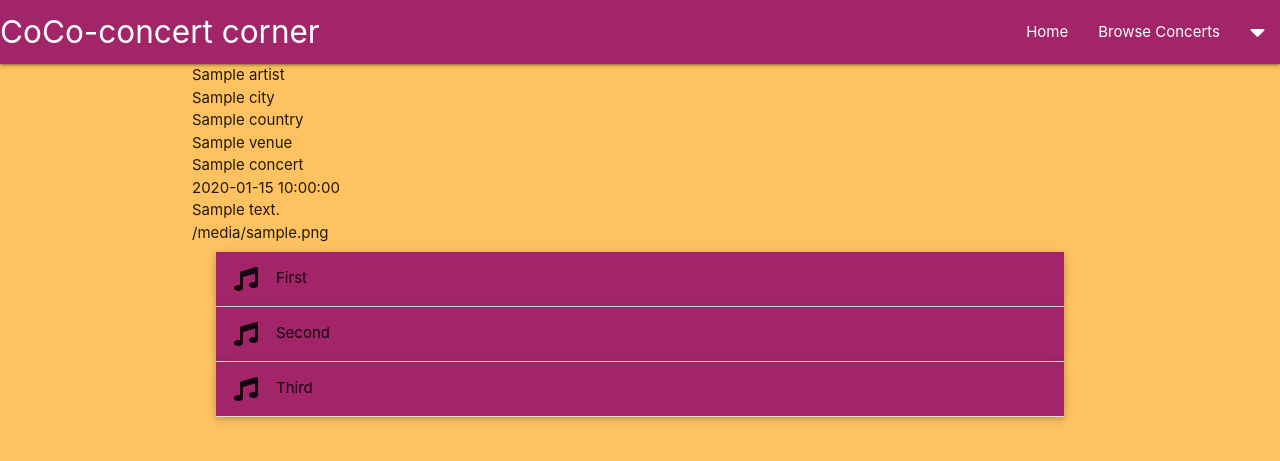
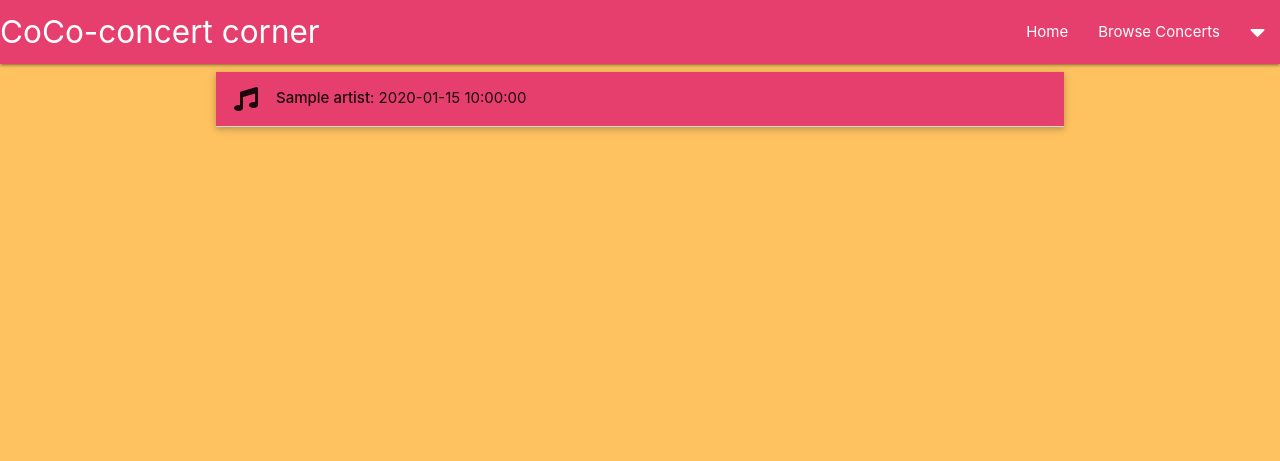
Before and after one commit to komfiGolabi/CoCo-Concert-Corner, a Flask app: page / in a window 1280 px wide. Shown: the top 461 px of the page. Run offline with Flask 2, Linux system fonts and the light colour scheme; a database or web service that is not in the repository returns one stand-in record (values such as "Sample title"); some libraries are stand-ins or nearby versions.

Commit message:
connected data from database to the collaspsible section of the concert corner

```diff
--- a/app.py
+++ b/app.py
@@ -21,7 +21,7 @@ mongo = PyMongo(app)
 @app.route("/")
 @app.route("/get_concerts")
 def get_concerts():
-    concerts = mongo.db.concerts.find()
+    concerts = list(mongo.db.concerts.find())
     return render_template("concerts.html", concerts=concerts)
 
 
--- a/static/css/style.css
+++ b/static/css/style.css
@@ -5,8 +5,10 @@ body {
 .nav-wrapper,
 .sidenav,
 .collapsible-header{
-    background-color: #A12568;
+    background-color: #E63E6D;
+
 }
+
 
 
 .form-box{
--- a/static/js/script.js
+++ b/static/js/script.js
@@ -2,8 +2,12 @@ $(document).ready(function(){
     $(".dropdown-trigger").dropdown({ hover: false });
     $('.sidenav').sidenav();
     $('.collapsible').collapsible();
-    $('.parallax').parallax();
+
+});
 
 
-
-  });
+// Manually make all DOM with .collapsible collapsible
+function initialCollaps (){
+  $('.collapsible').collapsible();
+}
+initialCollaps();
--- a/templates/base.html
+++ b/templates/base.html
@@ -16,13 +16,13 @@
         <header>
 
             <!--main menu with a dropdown-->
-        <nav class="nav-extended">
+        <nav class="nav-extended text-shadow light-blue darken-1">
 
         <div class="nav-wrapper">
             <a href="{{ url_for('get_concerts') }}" class="brand-logo text-darken text-shadow">CoCo-concert corner</a>
             <a href="#" data-target="mobile-demo" class="sidenav-trigger right"><i class="fas fa-bars"></i></a>
         <ul class="right hide-on-med-and-down">
-            <li><a href="templates/index.html">Home</a></li>
+            <li><a href="#">Home</a></li>
             <li><a href="{{ url_for('get_concerts') }}">Browse Concerts</a></li>
 
             {% if session.user %}
--- a/templates/concerts.html
+++ b/templates/concerts.html
@@ -1,35 +1,24 @@
-<!DOCTYPE html>
 {% extends "base.html" %}
-
 {% block content %}
 
 
-    {% for concert in concerts %}
-    {{ concert.artist}}<br>
-    {{ concert.city }}<br>
-    {{ concert.country }}<br>
-    {{ concert.venue }}<br>
-    {{ concert.category_name }}<br>
-    {{ concert.concert_date }}<br>
-    {{ concert.description}}<br>
-    {{ concert.image}}<br>
+    <ul class="collapsible popout">
 
+      {% for concert in concerts %}
+        <li>
+          <div class="collapsible-header text-shadow"><i class="fas fa-music"></i>
+            <strong>{{ concert.artist }}</strong>:  {{ concert.concert_date }}
+          </div>
+            <div class="collapsible-body">
+              <span>
+              <strong>{{ concert.city }},  {{ concert.country }}</strong>
+              <p>{{ concert.description}}</p>
+              <p>{{ concert.category_name}}</p>
+             </span>
+            </div>
+        </li>
 
-{% endfor %}
-
-<ul class="collapsible popout">
-    <li>
-      <div class="collapsible-header"><i class="fas fa-music"></i>First</div>
-      <div class="collapsible-body"><span>Lorem ipsum dolor sit amet.</span></div>
-    </li>
-    <li>
-      <div class="collapsible-header"><i class="fas fa-music"></i>Second</div>
-      <div class="collapsible-body"><span>Lorem ipsum dolor sit amet.</span></div>
-    </li>
-    <li>
-      <div class="collapsible-header"><i class="fas fa-music"></i>Third</div>
-      <div class="collapsible-body"><span>Lorem ipsum dolor sit amet.</span></div>
-    </li>
-  </ul>
+        {% endfor %}
+    </ul>
 
 {% endblock %}
```
